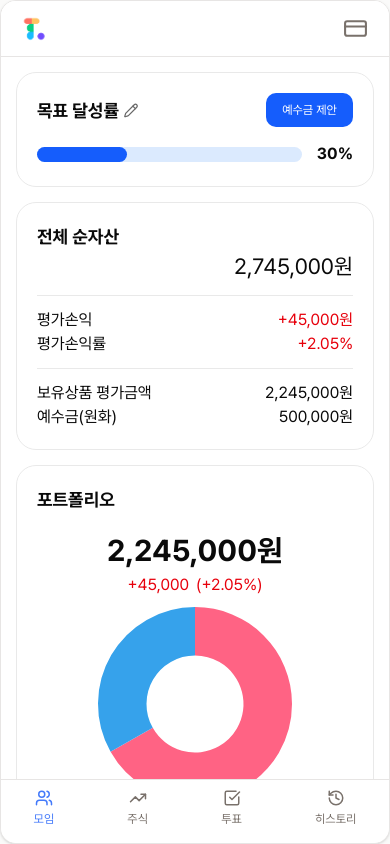
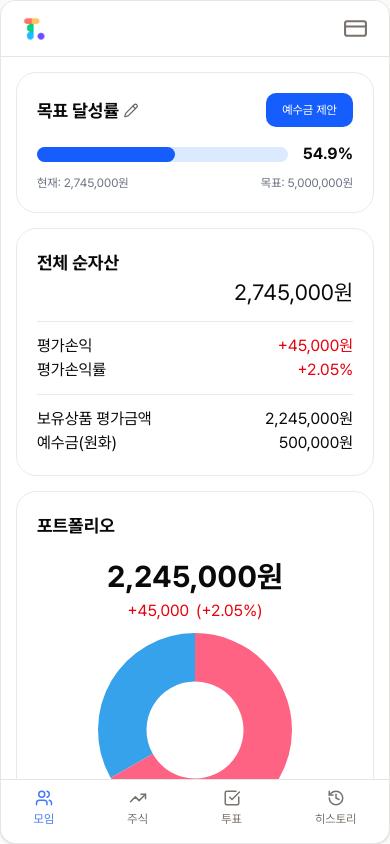
Before and after one commit to ToGather-Final/ToGather-Client, a Next.js app: page /group in a window 390 px wide. Built offline with nearby package versions, Linux system fonts and the light colour scheme.

Commit message:
Feat: 목표 달성률 더미데이터 연결
목표 달성률 더미데이터 연결하여 ui를 반응형으로 연동했습니다.

```diff
--- a/src/containers/group/PortfolioContainer.tsx
+++ b/src/containers/group/PortfolioContainer.tsx
@@ -22,6 +22,7 @@ export type Holding = {
 };
 
 export type Portfolio = {
+  goal: number; // 목표 금액
   netAssets: number; // 전체 순자산 = valuation + cash
   valuation: number; // 보유상품 평가금액(총합)
   cash: number; // 예수금(현금)
@@ -32,6 +33,7 @@ export type Portfolio = {
 
 // dummy data
 export const dummyPortfolio: Portfolio = {
+  goal: 5_000_000, // 목표 금액 500만원
   netAssets: 2_745_000, // 2,745,000 = 2,245,000(평가) + 500,000(현금)
   valuation: 2_245_000,
   cash: 500_000,
@@ -122,8 +124,15 @@ const options = {
 } as const;
 
 export default function PortfolioContainer() {
+  // 목표 달성률 계산 (최대 100%)
+  const goalAchievementRate = Math.min(
+    (dummyPortfolio.netAssets / dummyPortfolio.goal) * 100,
+    100
+  );
+  const progressBarWidth = `${goalAchievementRate}%`;
+
   return (
-    <>
+    <div>
       <div className="border border-[#e9e9e9] m-[15px] p-[20px] rounded-[20px]">
         <div className="flex justify-between">
           <div className="flex items-center">
@@ -137,10 +146,19 @@ export default function PortfolioContainer() {
         <div className="flex gap-[15px] items-center pt-[15px] justify-center">
           <div className="w-full">
             <div className="relative h-[15px] w-full bg-blue-100 rounded-full">
-              <div className="absolute h-[15px] w-[90px] bg-blue-600 rounded-full"></div>
+              <div
+                className="absolute h-[15px] bg-blue-600 rounded-full transition-all duration-300"
+                style={{ width: progressBarWidth }}
+              ></div>
             </div>
           </div>
-          <div className="text-[16px] font-bold">30%</div>
+          <div className="text-[16px] font-bold">
+            {goalAchievementRate.toFixed(1)}%
+          </div>
+        </div>
+        <div className="flex justify-between text-[12px] text-gray-500 mt-2">
+          <span>현재: {currency.format(dummyPortfolio.netAssets)}원</span>
+          <span>목표: {currency.format(dummyPortfolio.goal)}원</span>
         </div>
       </div>
       <div className="border border-[#e9e9e9] m-[15px] p-[20px] rounded-[20px]">
@@ -289,6 +307,6 @@ export default function PortfolioContainer() {
           ))}
         </div>
       </div>
-    </>
+    </div>
   );
 }
```
